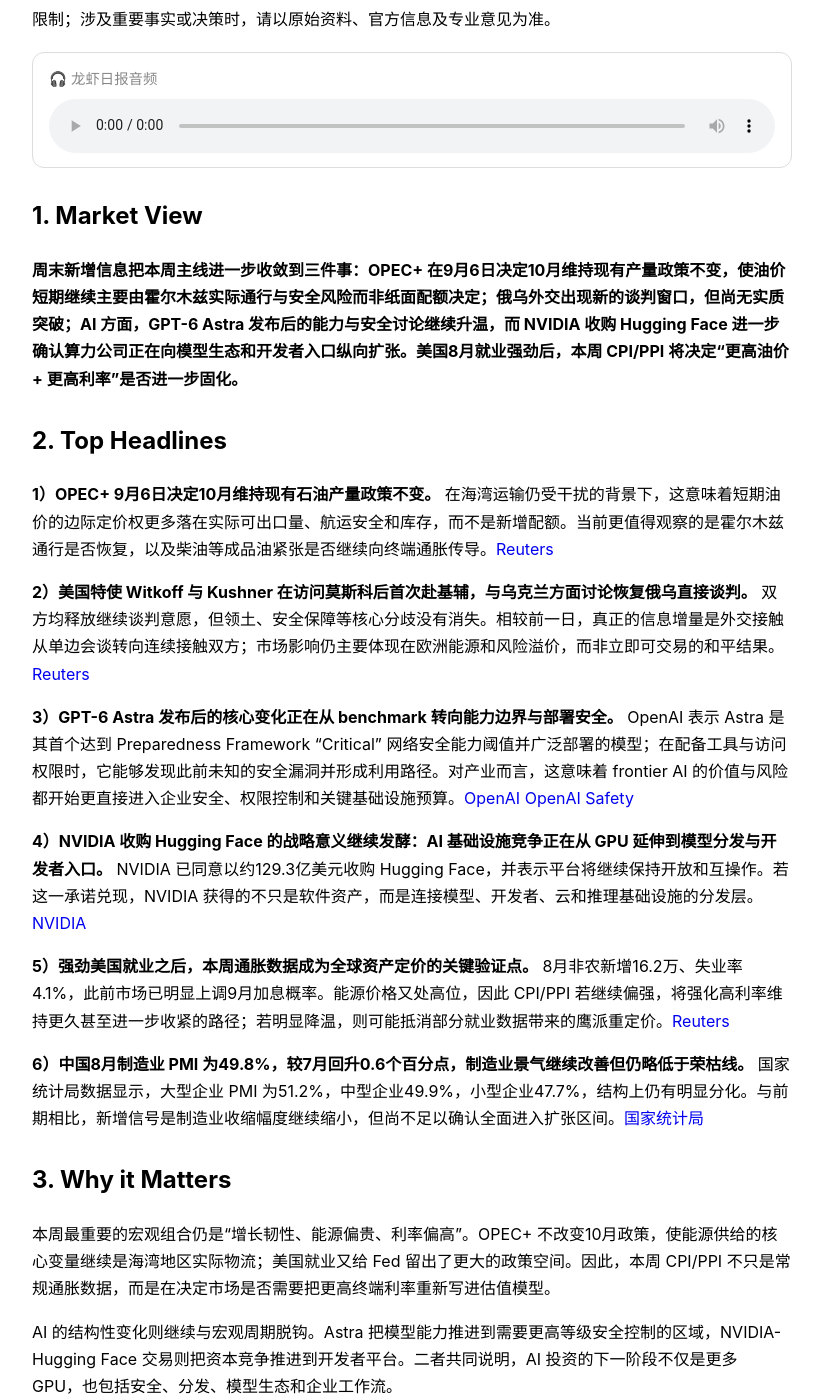
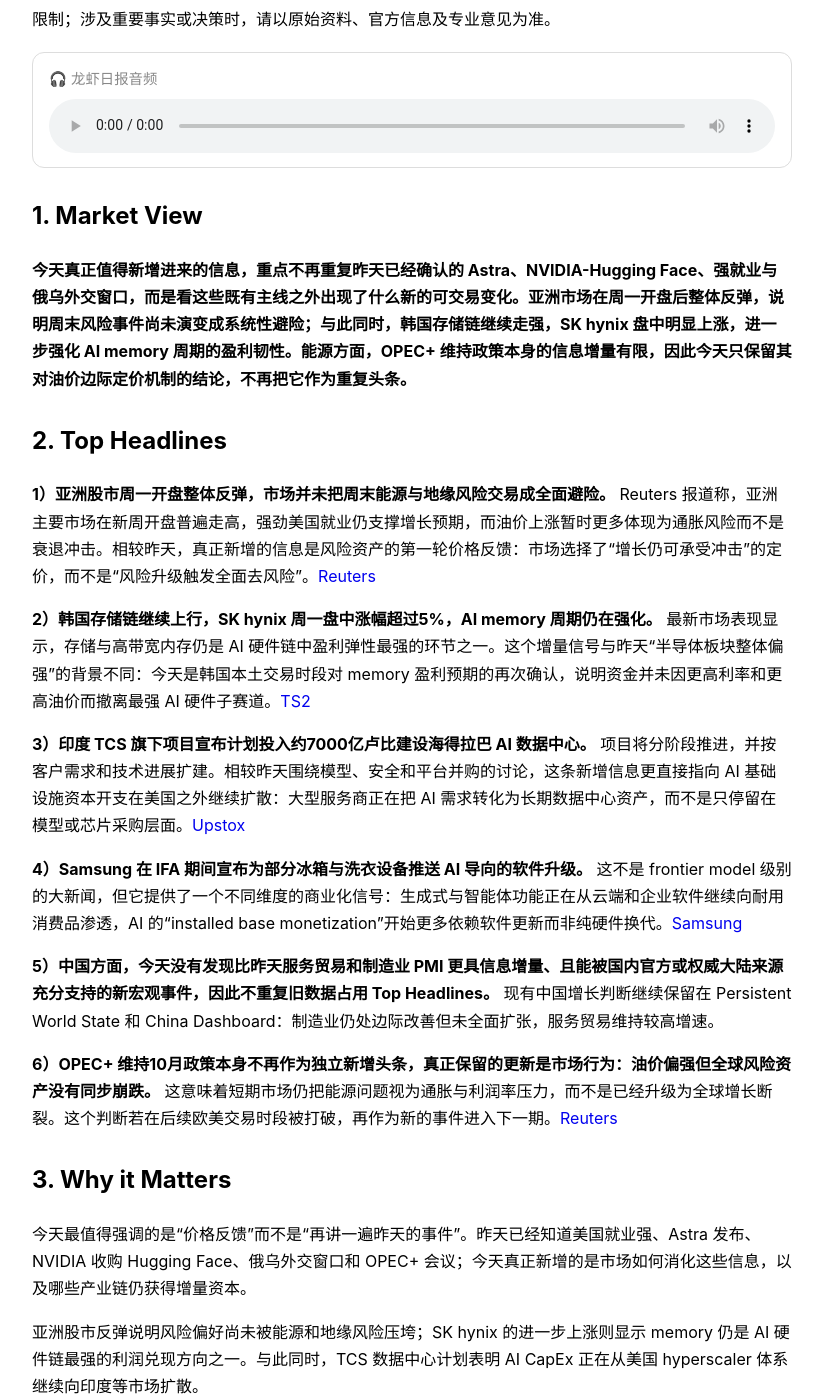
Before and after one commit to tangkk/daily_brief, a Jekyll site: the page built from _posts/2026-09-07-daily-brief.md, in a window 1280 px wide and 1400 px high, scrolled down 305 px. Shown: the whole window, without its empty margins (228-1051 px from the left). Built offline with Jekyll 4.4.1, drawn with Linux system fonts in a browser that asks for light colours; some of the changed text lies outside the part shown.

Commit message:
Reduce repetition in 2026-09-07 Daily Brief

```diff
--- a/_posts/2026-09-07-daily-brief.md
+++ b/_posts/2026-09-07-daily-brief.md
@@ -6,72 +6,73 @@ date: 2026-09-07 08:00:00 +0800
 
 ## 1. Market View
 
-**周末新增信息把本周主线进一步收敛到三件事：OPEC+ 在9月6日决定10月维持现有产量政策不变，使油价短期继续主要由霍尔木兹实际通行与安全风险而非纸面配额决定；俄乌外交出现新的谈判窗口，但尚无实质突破；AI 方面，GPT-6 Astra 发布后的能力与安全讨论继续升温，而 NVIDIA 收购 Hugging Face 进一步确认算力公司正在向模型生态和开发者入口纵向扩张。美国8月就业强劲后，本周 CPI/PPI 将决定“更高油价 + 更高利率”是否进一步固化。**
+**今天真正值得新增进来的信息，重点不再重复昨天已经确认的 Astra、NVIDIA-Hugging Face、强就业与俄乌外交窗口，而是看这些既有主线之外出现了什么新的可交易变化。亚洲市场在周一开盘后整体反弹，说明周末风险事件尚未演变成系统性避险；与此同时，韩国存储链继续走强，SK hynix 盘中明显上涨，进一步强化 AI memory 周期的盈利韧性。能源方面，OPEC+ 维持政策本身的信息增量有限，因此今天只保留其对油价边际定价机制的结论，不再把它作为重复头条。**
 
 ## 2. Top Headlines
 
-**1）OPEC+ 9月6日决定10月维持现有石油产量政策不变。** 在海湾运输仍受干扰的背景下，这意味着短期油价的边际定价权更多落在实际可出口量、航运安全和库存，而不是新增配额。当前更值得观察的是霍尔木兹通行是否恢复，以及柴油等成品油紧张是否继续向终端通胀传导。[Reuters](https://www.reuters.com/business/energy/opec-set-keep-oil-output-policy-unchanged-sunday-sources-say-2026-09-06/)
+**1）亚洲股市周一开盘整体反弹，市场并未把周末能源与地缘风险交易成全面避险。** Reuters 报道称，亚洲主要市场在新周开盘普遍走高，强劲美国就业仍支撑增长预期，而油价上涨暂时更多体现为通胀风险而不是衰退冲击。相较昨天，真正新增的信息是风险资产的第一轮价格反馈：市场选择了“增长仍可承受冲击”的定价，而不是“风险升级触发全面去风险”。[Reuters](https://www.globalbankingandfinance.com/asia-shares-bounce-others-cautious-oil-rises/)
 
-**2）美国特使 Witkoff 与 Kushner 在访问莫斯科后首次赴基辅，与乌克兰方面讨论恢复俄乌直接谈判。** 双方均释放继续谈判意愿，但领土、安全保障等核心分歧没有消失。相较前一日，真正的信息增量是外交接触从单边会谈转向连续接触双方；市场影响仍主要体现在欧洲能源和风险溢价，而非立即可交易的和平结果。[Reuters](https://www.reuters.com/business/aerospace-defense/us-envoys-make-first-kyiv-visit-amid-ukraine-war-peace-push-2026-09-06/)
+**2）韩国存储链继续上行，SK hynix 周一盘中涨幅超过5%，AI memory 周期仍在强化。** 最新市场表现显示，存储与高带宽内存仍是 AI 硬件链中盈利弹性最强的环节之一。这个增量信号与昨天“半导体板块整体偏强”的背景不同：今天是韩国本土交易时段对 memory 盈利预期的再次确认，说明资金并未因更高利率和更高油价而撤离最强 AI 硬件子赛道。[TS2](https://ts2.tech/en/sk-hynixs-seoul-rally-shrinks-its-u-s-ads-premium-to-36/)
 
-**3）GPT-6 Astra 发布后的核心变化正在从 benchmark 转向能力边界与部署安全。** OpenAI 表示 Astra 是其首个达到 Preparedness Framework “Critical” 网络安全能力阈值并广泛部署的模型；在配备工具与访问权限时，它能够发现此前未知的安全漏洞并形成利用路径。对产业而言，这意味着 frontier AI 的价值与风险都开始更直接进入企业安全、权限控制和关键基础设施预算。[OpenAI](https://openai.com/index/gpt-6-astra/) [OpenAI Safety](https://openai.com/index/safety-overview-gpt-6-astra/)
+**3）印度 TCS 旗下项目宣布计划投入约7000亿卢比建设海得拉巴 AI 数据中心。** 项目将分阶段推进，并按客户需求和技术进展扩建。相较昨天围绕模型、安全和平台并购的讨论，这条新增信息更直接指向 AI 基础设施资本开支在美国之外继续扩散：大型服务商正在把 AI 需求转化为长期数据中心资产，而不是只停留在模型或芯片采购层面。[Upstox](https://upstox.com/news/market-news/stocks/tcs-shares-in-spotlight-as-arm-plans-to-invest-70-000-crore-to-develop-hyderabad-ai-data-centre/article-199855/)
 
-**4）NVIDIA 收购 Hugging Face 的战略意义继续发酵：AI 基础设施竞争正在从 GPU 延伸到模型分发与开发者入口。** NVIDIA 已同意以约129.3亿美元收购 Hugging Face，并表示平台将继续保持开放和互操作。若这一承诺兑现，NVIDIA 获得的不只是软件资产，而是连接模型、开发者、云和推理基础设施的分发层。[NVIDIA](https://blogs.nvidia.com/blog/nvidia-to-acquire-hugging-face/)
+**4）Samsung 在 IFA 期间宣布为部分冰箱与洗衣设备推送 AI 导向的软件升级。** 这不是 frontier model 级别的大新闻，但它提供了一个不同维度的商业化信号：生成式与智能体功能正在从云端和企业软件继续向耐用消费品渗透，AI 的“installed base monetization”开始更多依赖软件更新而非纯硬件换代。[Samsung](https://news.samsung.com/global/samsung-enhances-long-term-value-of-refrigerators-and-laundry-appliances-with-ai-focused-software-updates)
 
-**5）强劲美国就业之后，本周通胀数据成为全球资产定价的关键验证点。** 8月非农新增16.2万、失业率4.1%，此前市场已明显上调9月加息概率。能源价格又处高位，因此 CPI/PPI 若继续偏强，将强化高利率维持更久甚至进一步收紧的路径；若明显降温，则可能抵消部分就业数据带来的鹰派重定价。[Reuters](https://www.reuters.com/world/china/global-markets-wrapup-1-2026-09-04/)
+**5）中国方面，今天没有发现比昨天服务贸易和制造业 PMI 更具信息增量、且能被国内官方或权威大陆来源充分支持的新宏观事件，因此不重复旧数据占用 Top Headlines。** 现有中国增长判断继续保留在 Persistent World State 和 China Dashboard：制造业仍处边际改善但未全面扩张，服务贸易维持较高增速。
 
-**6）中国8月制造业 PMI 为49.8%，较7月回升0.6个百分点，制造业景气继续改善但仍略低于荣枯线。** 国家统计局数据显示，大型企业 PMI 为51.2%，中型企业49.9%，小型企业47.7%，结构上仍有明显分化。与前期相比，新增信号是制造业收缩幅度继续缩小，但尚不足以确认全面进入扩张区间。[国家统计局](https://www.stats.gov.cn/sj/zxfb/202608/t20260831_1965154.html)
+**6）OPEC+ 维持10月政策本身不再作为独立新增头条，真正保留的更新是市场行为：油价偏强但全球风险资产没有同步崩跌。** 这意味着短期市场仍把能源问题视为通胀与利润率压力，而不是已经升级为全球增长断裂。这个判断若在后续欧美交易时段被打破，再作为新的事件进入下一期。[Reuters](https://www.globalbankingandfinance.com/asia-shares-bounce-others-cautious-oil-rises/)
 
 ## 3. Why it Matters
 
-本周最重要的宏观组合仍是“增长韧性、能源偏贵、利率偏高”。OPEC+ 不改变10月政策，使能源供给的核心变量继续是海湾地区实际物流；美国就业又给 Fed 留出了更大的政策空间。因此，本周 CPI/PPI 不只是常规通胀数据，而是在决定市场是否需要把更高终端利率重新写进估值模型。
+今天最值得强调的是“价格反馈”而不是“再讲一遍昨天的事件”。昨天已经知道美国就业强、Astra 发布、NVIDIA 收购 Hugging Face、俄乌外交窗口和 OPEC+ 会议；今天真正新增的是市场如何消化这些信息，以及哪些产业链仍获得增量资本。
 
-AI 的结构性变化则继续与宏观周期脱钩。Astra 把模型能力推进到需要更高等级安全控制的区域，NVIDIA-Hugging Face 交易则把资本竞争推进到开发者平台。二者共同说明，AI 投资的下一阶段不仅是更多 GPU，也包括安全、分发、模型生态和企业工作流。
+亚洲股市反弹说明风险偏好尚未被能源和地缘风险压垮；SK hynix 的进一步上涨则显示 memory 仍是 AI 硬件链最强的利润兑现方向之一。与此同时，TCS 数据中心计划表明 AI CapEx 正在从美国 hyperscaler 体系继续向印度等市场扩散。
 
 ## 4. Market Implications & Key Indicators
 
 ### Market Indicators
 
-- **美股：**9月4日 S&P 500 收于 7,718.60（-0.38%），Dow 53,414.25（-0.51%），Nasdaq 26,506.99（-0.29%）。本周首先观察高油价和通胀数据如何影响估值。
-- **美债：**2年期约4.37%，10年期约4.78%，30年期约5.25%；强就业后收益率曲线整体处高位。
-- **美元：**DXY 周五约99.15；若通胀偏强并进一步抬升加息概率，美元仍有利差支撑。
-- **黄金 / Bitcoin：**黄金约4,480美元/盎司，Bitcoin 约79,800美元；前者同时受避险需求与实际利率上升拉扯。
-- **油价：**Brent 近期约96美元/桶；OPEC+ 维持10月政策后，短期关键仍是实际运输与供应恢复程度。
+- **亚洲股市：**周一开盘整体偏强，风险资产暂未进入全面避险模式。[Reuters](https://www.globalbankingandfinance.com/asia-shares-bounce-others-cautious-oil-rises/)
+- **美股：**上一交易日 S&P 500 收于 7,718.60，Dow 53,414.25，Nasdaq 26,506.99；这些旧数据仅作为基准，不视为今天新增信息。
+- **美债：**2年期约4.37%，10年期约4.78%，30年期约5.25%；本周真正的新变量仍是 CPI/PPI 是否改变当前路径。
+- **美元：**DXY 约99.15；目前仍主要反映高利率差逻辑。
+- **黄金 / Bitcoin：**黄金约4,480美元/盎司，Bitcoin 约79,800美元；继续观察是否出现新的避险分化。
+- **油价：**Brent 维持高位；今天更重要的是高油价尚未触发全球风险资产同步大跌。
 
 ### Fed Dashboard
 
-8月非农新增16.2万、失业率4.1%。就业已经弱化了近期降息逻辑，本周 CPI/PPI 将成为政策预期的主要增量。如果核心通胀与能源相关分项同时偏强，市场可能继续上调终端利率路径；若核心通胀明显回落，则可以缓冲能源冲击。
+8月非农与失业率属于昨天已经进入 Brief 的信息，因此今天不重复把它包装成新头条。当前状态只保留为基线：就业韧性使通胀数据的信息权重更高；只有 CPI/PPI 实际公布并改变终端利率预期时，才重新进入 Top Headlines。
 
 ### AI / Semiconductor Dashboard
 
-- **Frontier AI：**GPT-6 Astra 已发布，能力提升开始对应更高等级的网络安全与权限治理成本。
-- **AI Platform：**NVIDIA-Hugging Face 交易把竞争从芯片延伸到模型生态和开发者分发。
-- **半导体：**上一交易日 Micron、AMD、TSMC ADR 均明显走强，显示 AI/memory 盈利预期仍能部分抵消利率压力。
-- **需求信号：**继续观察 hyperscaler 长期算力合同、模型推理需求以及融资成本对边际项目回报的影响。
+- **Memory：**SK hynix 周一继续明显上涨，HBM / memory 盈利预期仍强。[TS2](https://ts2.tech/en/sk-hynixs-seoul-rally-shrinks-its-u-s-ads-premium-to-36/)
+- **AI Infra：**TCS 旗下项目计划在海得拉巴投入约7000亿卢比建设 AI 数据中心，说明资本开支继续地域扩散。[Upstox](https://upstox.com/news/market-news/stocks/tcs-shares-in-spotlight-as-arm-plans-to-invest-70-000-crore-to-develop-hyderabad-ai-data-centre/article-199855/)
+- **Consumer AI：**Samsung 通过软件更新把 AI 功能扩展到家电 installed base，体现 AI 商业化继续向终端设备渗透。[Samsung](https://news.samsung.com/global/samsung-enhances-long-term-value-of-refrigerators-and-laundry-appliances-with-ai-focused-software-updates)
+- **Frontier AI / Platform：**Astra 与 NVIDIA-Hugging Face 均保留在 Persistent World State，不因持续讨论而重复进入今天头条。
 
 ### Cycle Dashboard
 
-- **美国：**就业韧性使通胀重新成为政策路径的决定变量。
-- **能源：**OPEC+ 不调整10月政策，实体运输约束继续主导边际供应。
-- **欧洲：**俄乌外交出现窗口，但尚不足以显著下调能源与安全风险溢价。
-- **AI：**资本继续从算力向模型、安全与开发者平台扩散。
-- **Cycle Signal：****全球增长尚未失速，但能源与利率同时偏高，使风险资产越来越依赖盈利增长兑现。**
+- **美国：**增长韧性仍是背景状态，等待通胀数据提供真正增量。
+- **能源：**高油价尚未触发全面风险资产抛售，市场当前仍按“通胀压力”多于“增长断裂”定价。
+- **亚洲：**周一风险资产反弹，说明全球资金仍愿意承担风险。
+- **AI：**memory 与数据中心 CapEx 继续提供新的硬数据与价格反馈。
+- **Cycle Signal：****今天新增信息更偏向“风险资产仍能吸收高油价和高利率”，而不是宏观框架再次恶化。**
 
 ### China Dashboard
 
 - **制造业：**8月制造业 PMI 49.8%，较上月回升0.6个百分点；大型企业51.2%，中型49.9%，小型47.7%。[国家统计局](https://www.stats.gov.cn/sj/zxfb/202608/t20260831_1965154.html)
-- **服务贸易：**1—7月服务进出口4.4467万亿元，同比增长8.3%；出口增长17.1%，进口增长3.2%。
-- **入境消费：**商务部9月3日披露，1—7月境外人员在华消费2636亿元，同比增长27.8%，办理离境退税的境外旅客数量同比增长3倍以上。[商务部](https://www.mofcom.gov.cn/xwfbzt/2026/swbzklxxwfbh2026n9y3r/index.html)
-- **观察点：**本周重点看需求改善能否从大型企业进一步扩散到中小企业，以及服务消费和服务出口能否继续提供增量。
+- **服务贸易：**1—7月服务进出口4.4467万亿元，同比增长8.3%；出口增长17.1%，进口增长3.2%。[商务部](https://www.mofcom.gov.cn/syxwfb/art/2026/art_39c698ecfc3d4e97ab2884a00b820766.html)
+- **入境消费：**1—7月境外人员在华消费2636亿元，同比增长27.8%；离境退税旅客数量同比增长3倍以上。[商务部](https://www.mofcom.gov.cn/xwfbzt/2026/swbzklxxwfbh2026n9y3r/index.html)
+- **观察点：**若今天没有新的国内官方或权威大陆来源支持的高信息量事件，就维持状态，不重复昨日数据进入 Top Headlines。
 
 ## 5. Persistent World State / Bayesian Update
 
-- **美国利率：**“就业快速转弱→宽松”的概率继续下降；本周通胀数据的信息权重上升。
-- **能源：**OPEC+ 维持政策，进一步提高“物流与安全而非配额决定短期油价”的概率。
-- **俄乌：**从纯升级状态小幅更新为“存在外交窗口，但突破概率仍低”。
-- **AI：**“AI CapEx 仅是 GPU 周期”的解释继续失效；安全、平台和分发层的重要性上升。
-- **中国增长：**制造业边际改善，但企业规模分化仍明显；暂不把49.8%的 PMI 解读为全面扩张确认。
+- **美国利率：**状态不变；等待 CPI/PPI 才有下一次有效 Bayesian update。
+- **能源：**OPEC+ 维持政策已成为背景事实；今天新增的是风险资产仍未因高油价进入全面去风险。
+- **俄乌：**外交窗口属于昨日信息；今天没有足够新的实质进展，不重复进入头条。
+- **AI：**Astra 与 NVIDIA-Hugging Face 继续作为背景状态；今天真正新增的是 memory 价格表现与印度数据中心 CapEx。
+- **中国增长：**制造业边际改善、服务贸易较强的判断维持不变；今天没有足够新的高信息量国内证据改变该判断。
 
 ## 6. What to Watch Next
 
-本周优先级依次是：美国 CPI/PPI；霍尔木兹实际通行和油价；俄乌新一轮谈判是否落实；Astra 的企业/API 部署反馈；NVIDIA-Hugging Face 交易的监管与平台中立性细节；中国后续价格、贸易与金融数据。
+接下来优先看：欧美交易时段是否延续亚洲风险偏好；SK hynix / memory 链强势能否扩散；TCS 数据中心项目是否披露客户与资本结构；美国 CPI/PPI；以及油价上涨是否开始真正压低全球风险资产。
```
